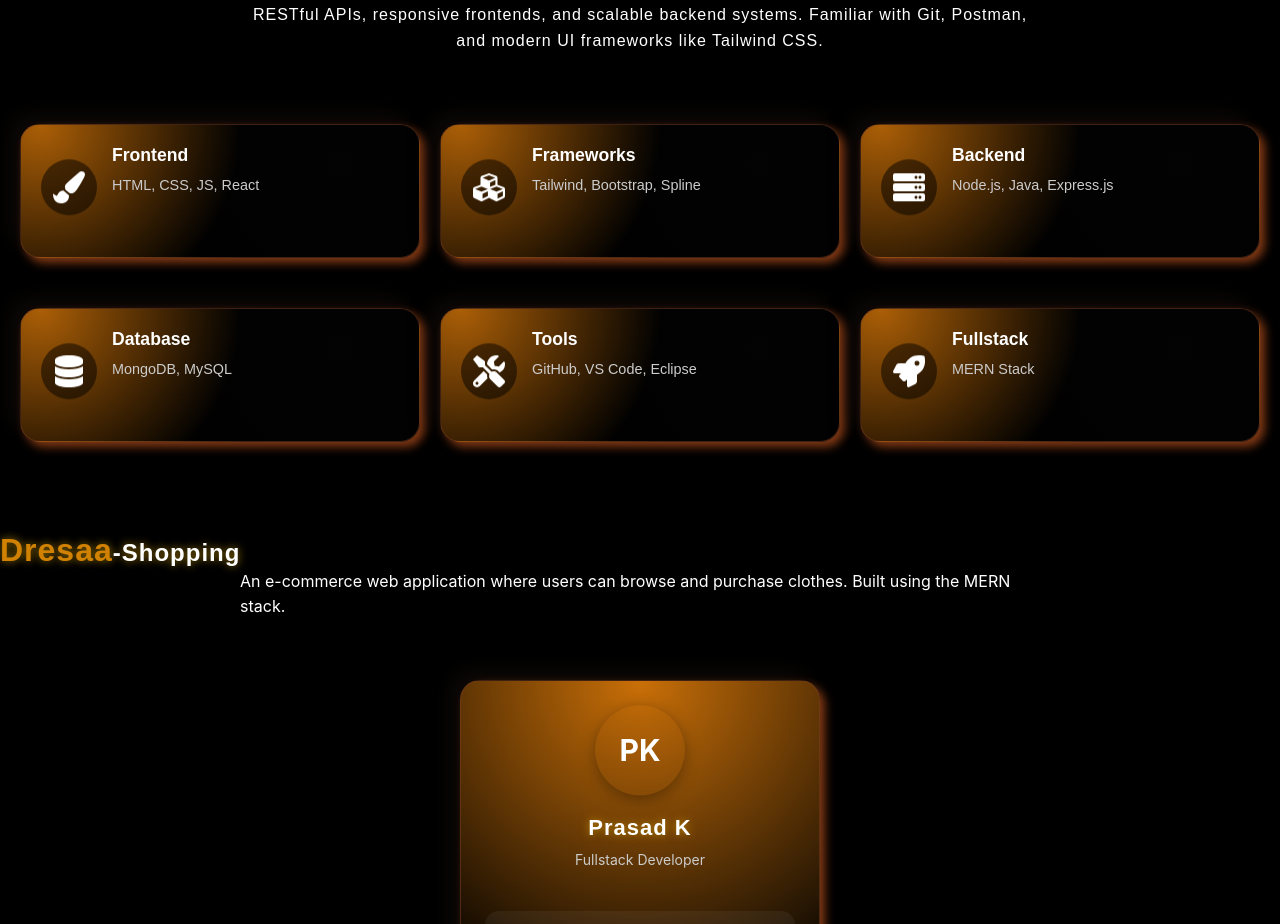
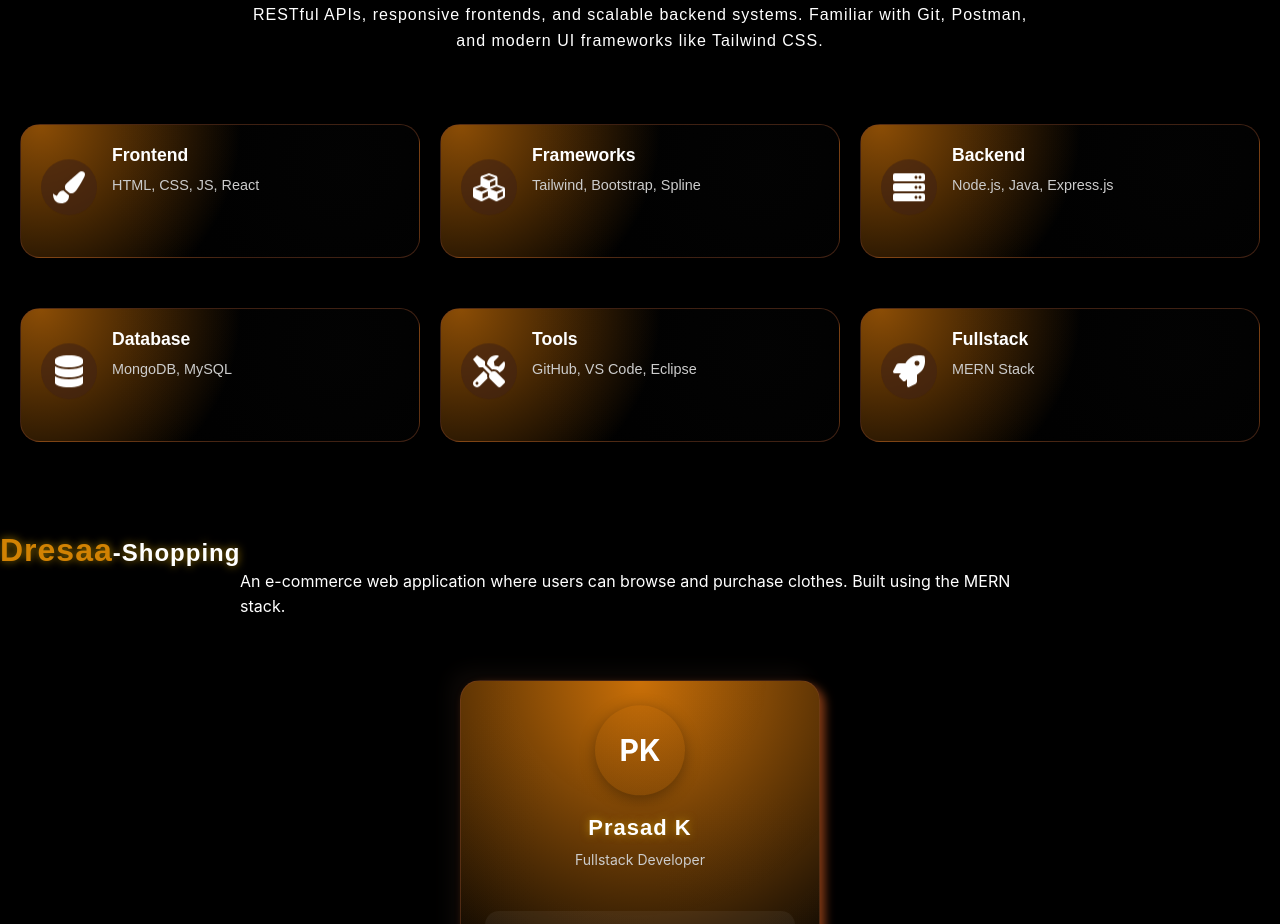
Before and after one commit to prasad5235692/Portfolio, a React (Create React App) app: page / in a window 1280 px wide. Shown: the part 2146-3070 px from the top of the page. Built offline with nearby package versions, Linux system fonts and the light colour scheme.

Commit message:
Updated feature or fixed bug

```diff
--- a/src/port/components1/Skills.css
+++ b/src/port/components1/Skills.css
@@ -59,7 +59,7 @@ p.modern-skills-title1 {
 }
 
 .modern-skill-card {
-    background: radial-gradient(circle at 5% 0%, rgba(255, 141, 10, 0.671), transparent 50%),
+    background: radial-gradient(circle at 5% 0%, rgba(255, 141, 10, 0.546), transparent 50%),
               radial-gradient(circle at 80% 30%, rgba(19, 19, 19, 0.15), transparent 70%);
     border: 0.1px solid rgba(124, 65, 36, 0.5);
   border-radius: 20px;
@@ -69,20 +69,21 @@ p.modern-skills-title1 {
   margin-bottom: 30px;
   align-items: center;
   gap: 15px;
-    box-shadow: 5px 5px 10px rgba(255, 111, 39, 0.5),
-                -10px -10px 20px rgba(25, 17, 13, 0.5);
+
+
 }
 
 .modern-skill-card:hover {
   transform: translateY(-5px);
     box-shadow: 15px 15px 30px  rgba(255, 129, 2, 0.5),
-                5px 5px 10px rgba(124, 65, 36, 0.5);
+                5px 5px 10px rgba(124, 65, 36, 0.235);
 }
 
 .modern-skill-icon {
+
   font-size: 2rem;
-  background-color:rgba(0, 0, 0, 0.5);
   color: #ffffff;
+  background-color: rgba(66, 35, 19, 0.635);
   border-radius: 50%;
   padding: 12px;
   display: flex;
```
